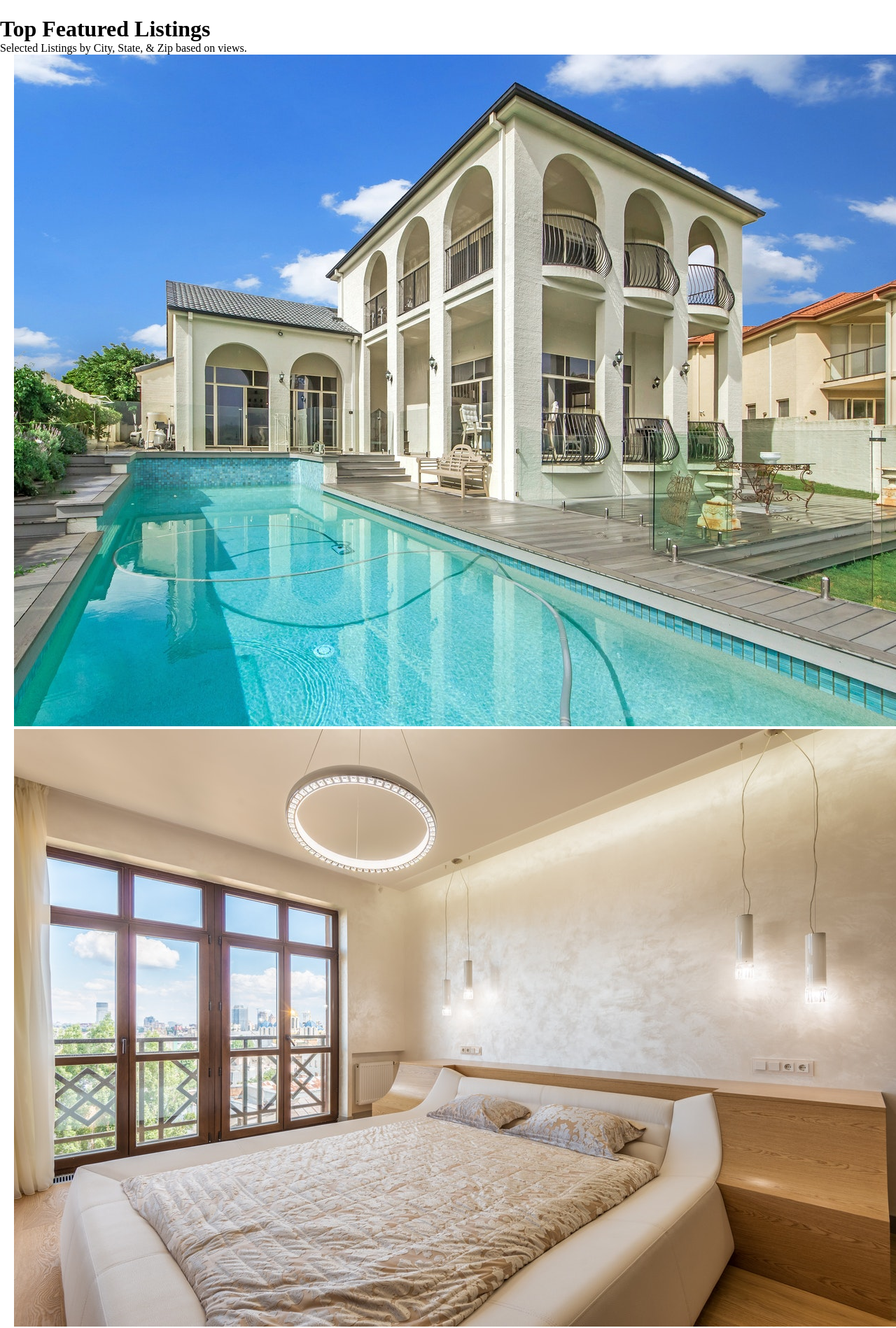
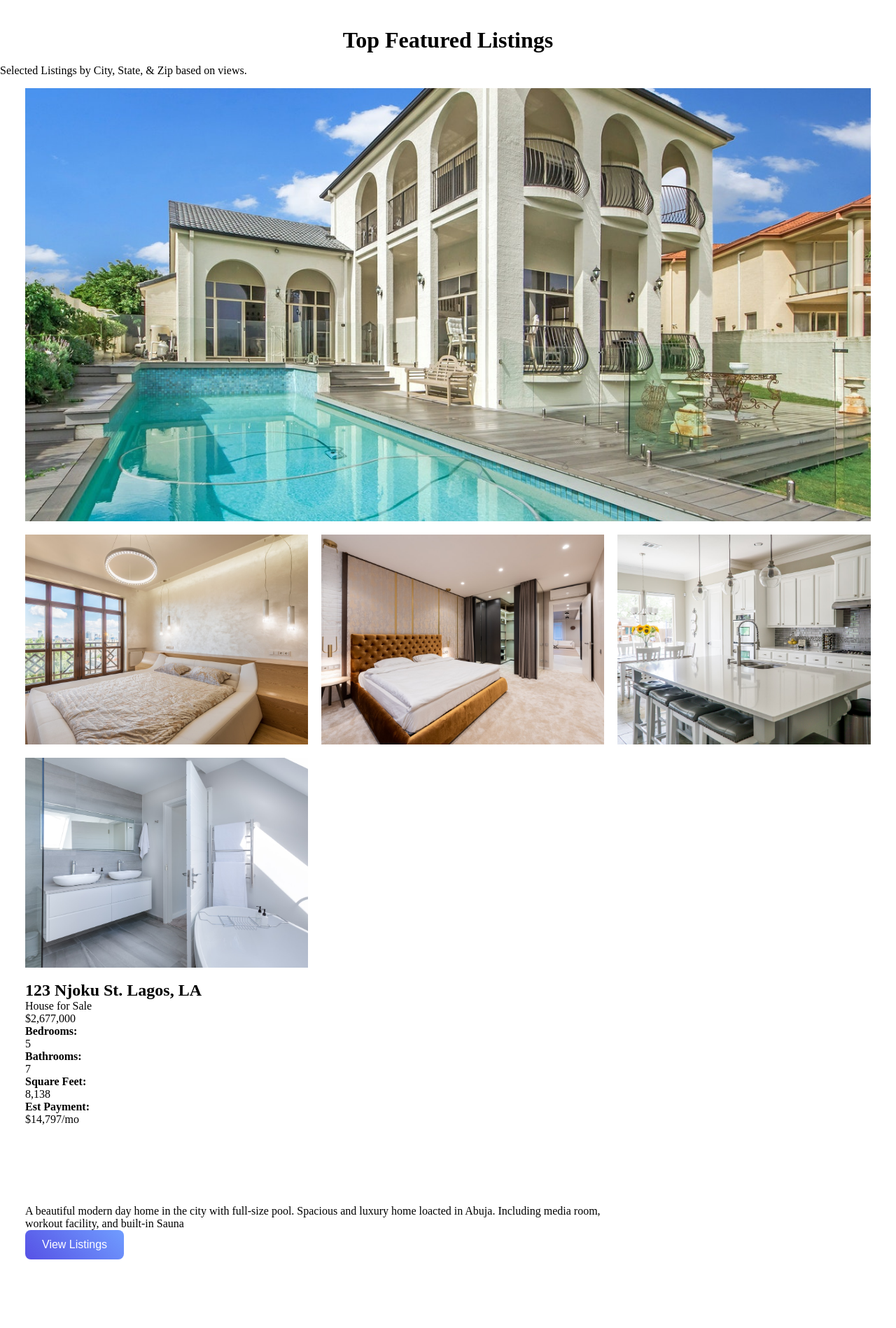
Before and after one commit to NjokuAnthony/real-estate, a React (Create React App) app: page / in a window 1280 px wide. Shown: the part 1260-3158 px from the top of the page at 70% size. Built offline with nearby package versions, Linux system fonts and the light colour scheme.

Commit message:
added fourth components

```diff
--- a/src/components/Featured/Featured.css
+++ b/src/components/Featured/Featured.css
@@ -0,0 +1,39 @@
+.featured {
+    margin-top: 5rem;
+}
+
+.featured .featured-text {
+    text-align: center;
+    margin: 1rem 0;
+}
+
+.featured .container {
+    --gap: 1.2rem;
+    --num-cols: 5;
+    --row-height: 300px;
+
+
+    padding: 1rem;
+    display: grid;
+    grid-template-columns: repeat(var(--num-cols) 1fr);
+    grid-auto-rows: var(--row-height);
+    gap: var(--gap)
+}
+
+.featured .container img {
+    width: 100%;
+    height: 100%;
+    object-fit: cover;
+}
+
+.span-3 {
+    grid-column: span 3;
+}
+
+.span-2 {
+    grid-column: span 2;
+}
+
+.image-grid-row-2 {
+    grid-row: span 2;
+}
--- a/src/components/Featured/Featured.jsx
+++ b/src/components/Featured/Featured.jsx
@@ -6,15 +6,21 @@
 import kitchen from '../../assets/kitchen.jpg'
 import bathroom from '../../assets/bath1.jpg'
 
+import House2 from '../../assets/house2.jpg'
+import bed3 from '../../assets/bed3.jpg'
+import bed4 from '../../assets/bed4.jpg'
+import bathroom2 from '../../assets/bath2.jpg'
+import livingroom from '../../assets/living-room.jpg'
+
 import './Featured.css'
 
 const Featured = () => {
   return (
-    <div>
-        <h1 className='feature'>Top Featured Listings</h1>
+    <div className='featured'>
+        <h1 className='featured-text'>Top Featured Listings</h1>
         <p>Selected Listings by City, State, & Zip based on views.</p>
         <div className="container">
-            <img src={House1} alt='' />
+            <img className='span-3 image-grid-row-2' src={House1} alt='' />
             <img src={bed1} alt='' />
             <img src={bed2} alt='' />
             <img src={kitchen} alt='' />
@@ -48,6 +54,56 @@
                     </div>
                 </div>
             </div>
+            <div className="span-2 right-img-details">
+                <p>A beautiful modern day home in the city with full-size pool. Spacious and luxury home loacted in Abuja. Including media room, workout facility, and built-in Sauna</p>
+                <button className="btn">View Listings</button>
+            </div>
+        </div>
+        <div className="container">
+            <img src={bed3} alt='' />
+            <img src={bed4} alt='' />
+
+            <img className='span-3 image-grid-row-2' src={House2} alt='' />
+
+
+            <img src={bathroom2} alt='' />
+            <img src={livingroom} alt='' />
+            <div className="span-2 right-img-details">
+                <p>A beautiful modern day home in the city with full-size pool. Spacious and luxury home loacted in Abuja. Including media room, workout facility, and built-in Sauna</p>
+                <button className="btn">View Listings</button>
+            </div>
+
+
+            <div className="span-3 img-details">
+                <div className="top">
+                    <h2>123 Njoku St. Lagos, LA</h2>
+                    <p>House for Sale</p>
+                    <p className='price'>$2,677,000</p>
+                </div>
+                <div className="info-grid">
+                    <div>
+                        <div className="info">
+                            <p className="bold">Bedrooms:</p><p>5</p>
+                        </div>
+                    </div>
+                    <div>
+                        <div className="info">
+                            <p className="bold">Bathrooms:</p><p>7</p>
+                        </div>
+                    </div>
+                    <div>
+                        <div className="info">
+                            <p className="bold">Square Feet:</p><p>8,138</p>
+                        </div>
+                    </div>
+                    <div>
+                         <div className="info">
+                            <p className="bold">Est Payment:</p><p>$14,797/mo</p>
+                        </div>
+                    </div>
+                </div>
+            </div>
+
         </div>
     </div>
   )
```
